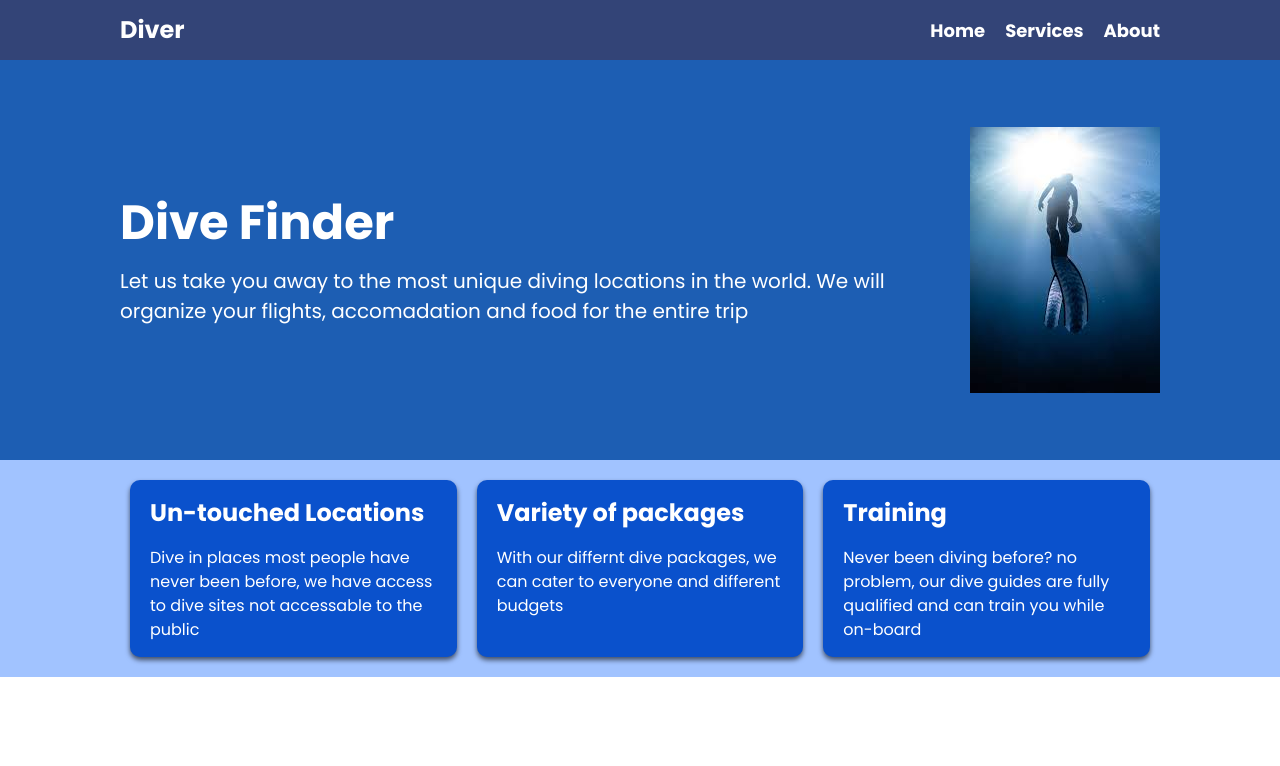
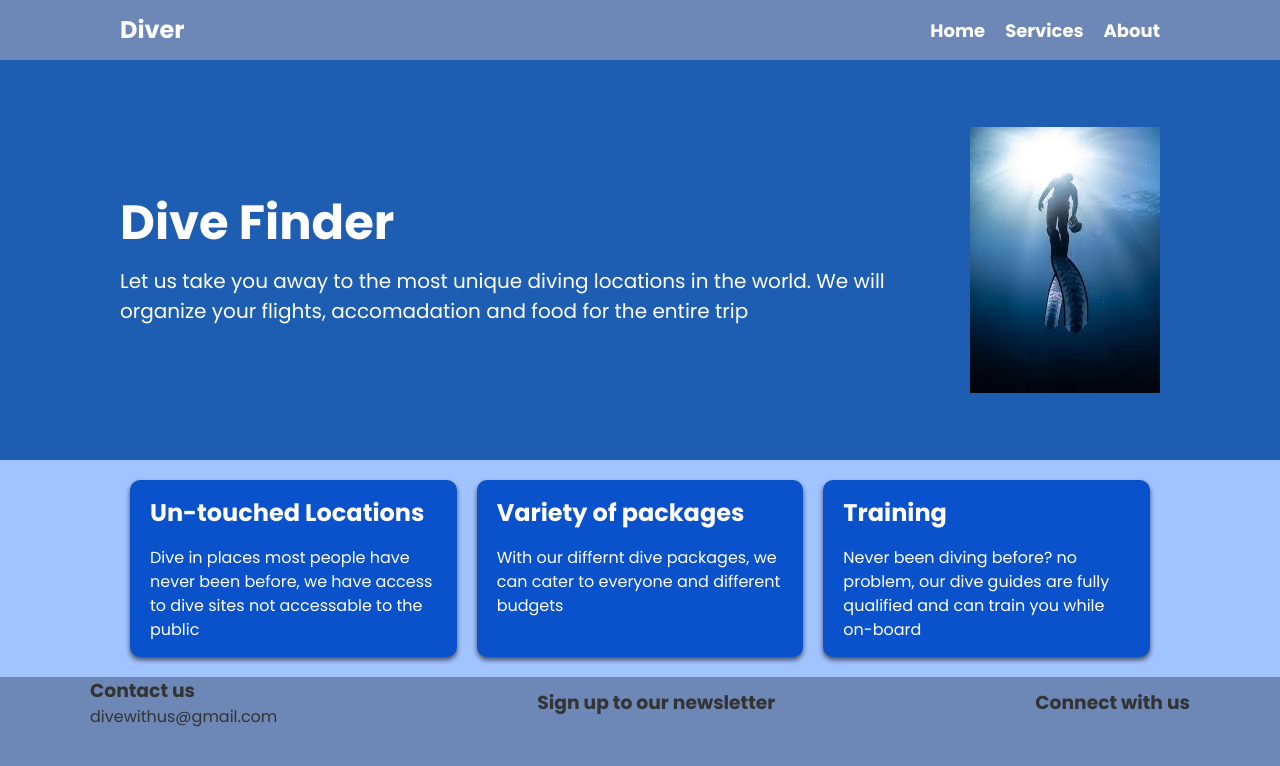
Before and after one commit to Euancc/Trial-react-build, a React (Vite) app in the folder Trial react build/: page / in a window 1280 px wide. Shown: the top 766 px of the page. Built offline with nearby package versions, Linux system fonts and the light colour scheme.

Commit message:
start footer

```diff
--- a/Trial react build/src/App.css
+++ b/Trial react build/src/App.css
@@ -18,6 +18,7 @@
   line-height: 1.5;
   color: #333;
   background: #a1c3ff;
+  min-height: 100vh;
 }
 
 h1,
--- a/Trial react build/src/App.jsx
+++ b/Trial react build/src/App.jsx
@@ -3,6 +3,7 @@ import Navbar from './components/Navbar'
 import Header from './components/Header'
 import Boxes from './components/Boxes'
 import './App.css'
+import Footer from './components/Footer'
 
 function App() {
   return (
@@ -10,6 +11,7 @@ function App() {
       <Navbar />
       <Header />
       <Boxes />
+      <Footer />
     </div>
   )
 }
--- /dev/null
+++ b/Trial react build/src/components/Footer.css
@@ -0,0 +1,13 @@
+footer {
+  min-height: 200px;
+  background: #3467;
+}
+
+.footer .foot-container {
+  display: flex;
+  justify-content: space-between;
+  align-items: center;
+  height: 100%;
+  margin: 0 auto;
+  padding: 0 90px;
+}
--- /dev/null
+++ b/Trial react build/src/components/Footer.jsx
@@ -0,0 +1,21 @@
+import React from 'react'
+import './Footer.css'
+
+export default function Footer() {
+  return (
+    <footer className="footer">
+      <div className="foot-container">
+        <div>
+          <h3>Contact us</h3>
+          <p>divewithus@gmail.com</p>
+        </div>
+        <div>
+          <h3>Sign up to our newsletter</h3>
+        </div>
+        <div>
+          <h3>Connect with us</h3>
+        </div>
+      </div>
+    </footer>
+  )
+}
--- a/Trial react build/src/components/Navbar.css
+++ b/Trial react build/src/components/Navbar.css
@@ -1,5 +1,5 @@
 .navbar {
-  background: #347;
+  background: #3467;
   color: #fff;
   height: 60px;
 }
```
